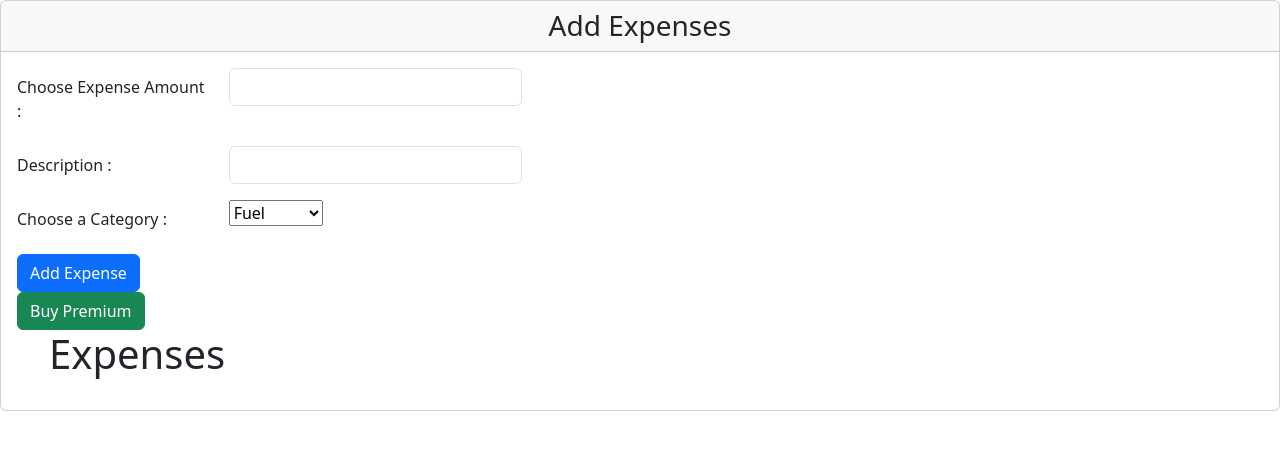
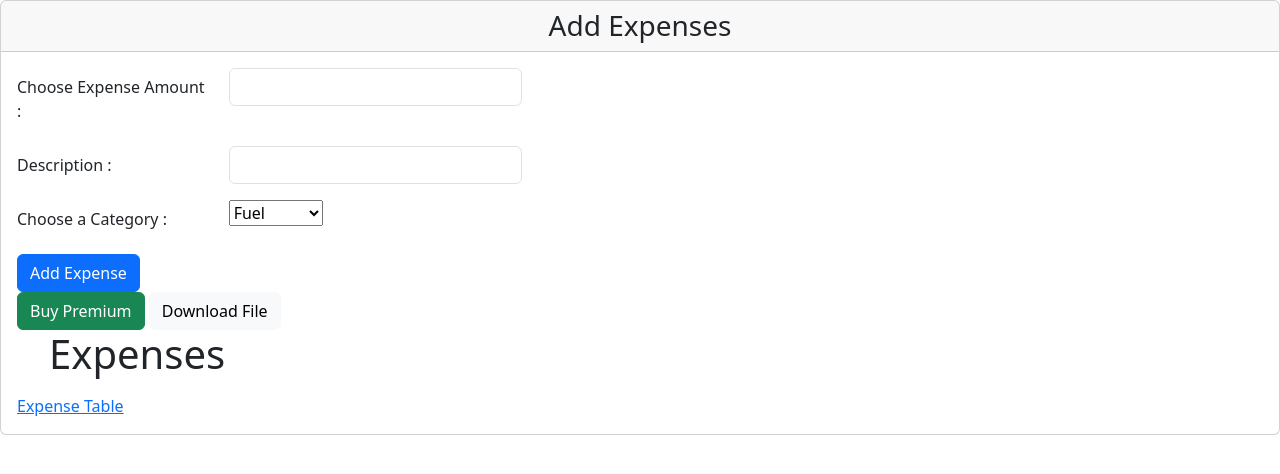
Before and after one commit to poojabairagi3/ExpenseTracker, a website: page Expense/expense.html in a window 1280 px wide. Drawn offline with nearby package versions, Linux system fonts and the light colour scheme; no server answers.

Commit message:
Report Generation Frontend (Premium Feature)
Report Generation Frontend (Premium Feature)

```diff
--- a/Expense/expense.html
+++ b/Expense/expense.html
@@ -51,12 +51,15 @@
   <div id="message"></div>
 
   <button class="btn btn-success" id="rzp-button1">Buy Premium</button>
+  <button class="btn btn-light" onclick="download()" id="downloadexpense">Download File</button>
 
   <script src="https://checkout.razorpay.com/v1/checkout.js"></script>
   <ul id="listofExpenses">
     <h1>Expenses</h1>
   </ul>
   <div id="leader"></div>
+
+  <a href="../table/table.html">Expense Table</a>
   <!-- <script src="script2.js"></script>-->
   <script src="expense.js"></script>
   <script src="	https://cdn.jsdelivr.net/npm/bootstrap@5.3.0-alpha3/dist/js/bootstrap.bundle.min.js"></script>
--- a/Expense/expense.js
+++ b/Expense/expense.js
@@ -1,3 +1,4 @@
+const token = localStorage.getItem('token');
 
 async function Expense(event) {
   event.preventDefault();
@@ -139,3 +140,23 @@ async function checkPremiumUser() {
   }
 
 }
+
+async function download(){
+  try{
+ const response= await axios.get('http://localhost:3000/user/download', { headers: {"Authorization" : token} })
+
+      if(response.status === 201){
+          //the bcakend is essentially sending a download link
+          //  which if we open in browser, the file would download
+          var a = document.createElement("a");
+          a.href = response.data.fileUrl;
+          a.download = 'myexpense.csv';
+          a.click();
+      } else {
+          throw new Error(response.data.message)
+      }
+
+  }
+  catch(err){
+    console.log(err)
+  }}
--- a/routes/user.js
+++ b/routes/user.js
@@ -12,4 +12,6 @@ router.post('/login', userController.postLogin);
 
 router.get('/check-premium', auth.authenticate, userController.checkPremium);
 
+router.get('/download',userController.getdownloadfile);
+
 module.exports = router;
```
Also changed, not shown: controllers/user.js (+7 -0 lines).
